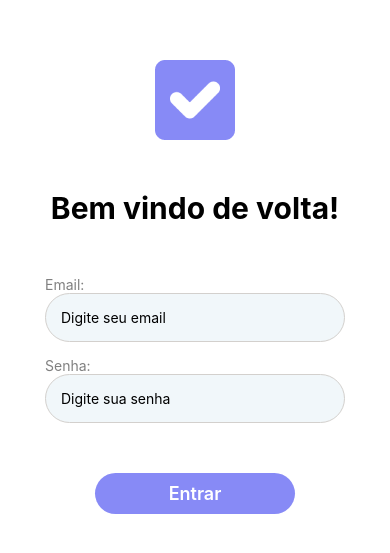
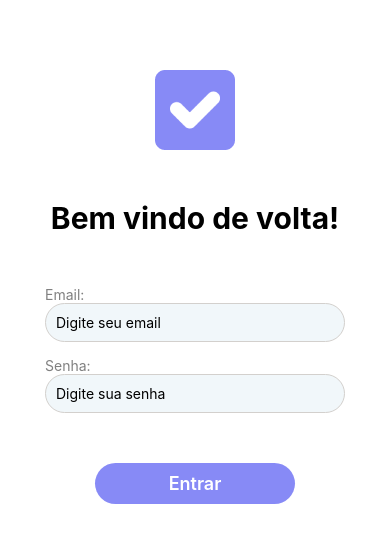
Before and after one commit to leviutima/list-native, a React Native app: screen / in a window 390 px wide. Shown: the part 135-688 px from the top of the page. Built offline with nearby package versions, Linux system fonts and the light colour scheme.

Commit message:
feat: componenting input

```diff
--- /dev/null
+++ b/src/components/input/input.tsx
@@ -0,0 +1,10 @@
+import { TextInput } from "react-native";
+import { style } from "./style";
+
+interface InputProps {
+  placeholder: string;
+}
+
+export default function Input({ placeholder }: InputProps) {
+  return <TextInput style={style.inputStyle} placeholder={placeholder} />;
+}
--- /dev/null
+++ b/src/components/input/style.ts
@@ -0,0 +1,12 @@
+import { StyleSheet } from "react-native";
+
+export const style = StyleSheet.create({
+  inputStyle: {
+    borderColor: "#D3D0CD",
+    borderWidth: 1,
+    borderRadius: 40,
+    padding: 10,
+    width: 300,
+    backgroundColor: "#F1F7FA",
+  },
+});
--- a/src/pages/login/index.tsx
+++ b/src/pages/login/index.tsx
@@ -8,6 +8,7 @@ import {
 } from "react-native";
 import { style } from "./styles";
 import logo from "../../assets/logo.png";
+import Input from "../../components/input/input";
 
 export default function Login() {
   return (
@@ -21,15 +22,11 @@ export default function Login() {
       <View style={style.containerForm}>
         <View>
           <Text style={style.titleInput}>Email:</Text>
-          <TextInput placeholder="Digite seu email" style={style.inputStyle} />
+          <Input placeholder="Digite seu email"/>
         </View>
         <View>
           <Text style={style.titleInput}>Senha:</Text>
-          <TextInput
-            placeholder="Digite sua senha"
-            value=""
-            style={style.inputStyle}
-          />
+          <Input placeholder="Digite sua senha"/>
         </View>
       </View>
       <TouchableOpacity style={style.boxButton}>
```
